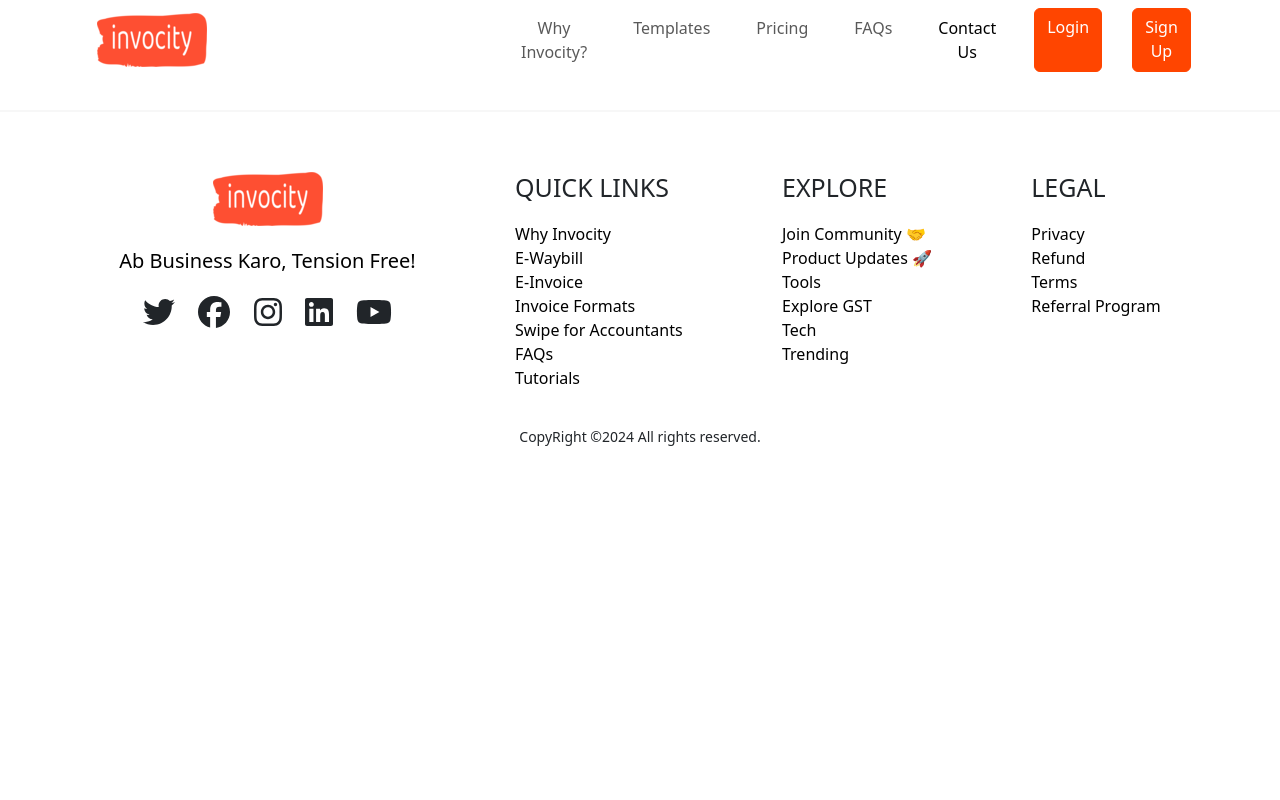
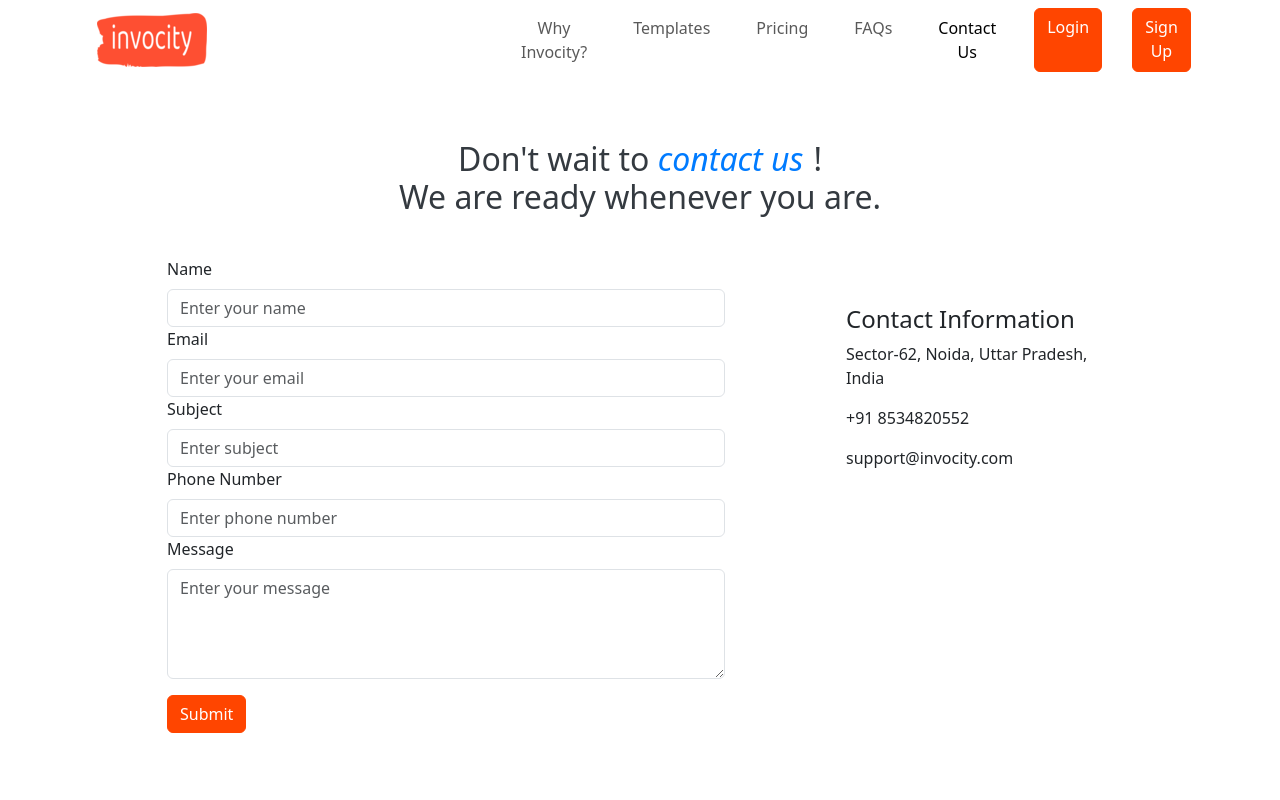
Before and after one commit to avishala8/invocity, a React (Create React App) app in the folder invocity_frontend/: page /contactus in a window 1280 px wide. Shown: the top 800 px of the page. Built offline with nearby package versions, Linux system fonts and the light colour scheme.

Commit message:
contact page added

```diff
--- a/invocity_frontend/package.json
+++ b/invocity_frontend/package.json
@@ -3,6 +3,7 @@
   "version": "0.1.0",
   "private": true,
   "dependencies": {
+    "@fortawesome/fontawesome-free": "^6.6.0",
     "@fortawesome/fontawesome-svg-core": "^6.6.0",
     "@fortawesome/free-brands-svg-icons": "^6.6.0",
     "@fortawesome/free-solid-svg-icons": "^6.6.0",
--- a/invocity_frontend/src/App.js
+++ b/invocity_frontend/src/App.js
@@ -7,6 +7,7 @@
 import { BrowserRouter, Routes, Route } from "react-router-dom";
 import "bootstrap/dist/css/bootstrap.css";
 import FAQSection from "./components/FAQSection";
+import ContactUs from "./components/ContactUs";
 
 function App() {
   return (
@@ -17,6 +18,7 @@
         <Route path="/aboutus" element={<Aboutus />} />
         <Route path="/templates" element={<Templates />} />
         <Route path="/FAQs" element={<FAQSection />} />
+        <Route path="/contactus" element={<ContactUs />} />
       </Routes>
       <Footer />
     </BrowserRouter>
--- a/invocity_frontend/src/assets/styles/custom.css
+++ b/invocity_frontend/src/assets/styles/custom.css
@@ -102,6 +102,8 @@
   justify-content: space-evenly;
   width: 100%;
   font-size: xx-large;
+  background-color: white;
+  color: rgb(29, 27, 27);
 }
 .logo-container {
   display: flex;
@@ -145,8 +147,7 @@
   flex-direction: column;
   align-items: center;
   justify-content: center;
-
-  margin-top: 05rem;
+  margin-top: 4rem;
   margin-bottom: 5rem;
 }
 .home-container-inner {
@@ -188,3 +189,28 @@
   border-radius: 5px;
   border-top: none;
 }
+/* Contact Us  */
+
+.contact-us-section {
+  padding: 60px 0;
+}
+
+.section-title {
+  text-align: center;
+  margin-bottom: 40px;
+  font-size: 2rem;
+  color: #343a40;
+}
+.submit-button-contactus {
+  margin-top: 1rem;
+}
+
+i {
+  margin-right: 10px;
+  color: #007bff;
+}
+.contactForm {
+  display: flex;
+  flex-direction: row;
+  justify-content: space-evenly;
+}
--- /dev/null
+++ b/invocity_frontend/src/components/ContactUs.jsx
@@ -0,0 +1,64 @@
+import React from "react";
+import { Container, Row, Col, Form, Button } from "react-bootstrap";
+
+const ContactUs = () => {
+  return (
+    <Container className="contact-us-section">
+      <h3 className="section-title">
+        Don't wait to <i className="fas fa-map-marker-alt">contact us</i>!{" "}
+        <br /> We are ready whenever you are.
+      </h3>
+      <Row className="contactForm">
+        <Col md={6}>
+          <Form>
+            <Form.Group controlId="formName">
+              <Form.Label>Name</Form.Label>
+              <Form.Control type="text" placeholder="Enter your name" />
+            </Form.Group>
+
+            <Form.Group controlId="formEmail">
+              <Form.Label>Email</Form.Label>
+              <Form.Control type="email" placeholder="Enter your email" />
+            </Form.Group>
+
+            <Form.Group controlId="formSubject">
+              <Form.Label>Subject</Form.Label>
+              <Form.Control type="text" placeholder="Enter subject" />
+            </Form.Group>
+            <Form.Group controlId="formPhone">
+              <Form.Label>Phone Number</Form.Label>
+              <Form.Control type="text" placeholder="Enter phone number" />
+            </Form.Group>
+            <Form.Group controlId="formMessage">
+              <Form.Label>Message</Form.Label>
+              <Form.Control
+                as="textarea"
+                rows={4}
+                placeholder="Enter your message"
+              />
+            </Form.Group>
+
+            <Button
+              variant="primary"
+              type="submit"
+              className="submit-button-contactus"
+            >
+              Submit
+            </Button>
+          </Form>
+        </Col>
+
+        <Col md={3} className="py-5">
+          <div className="contact-info">
+            <h4>Contact Information</h4>
+            <p>Sector-62, Noida, Uttar Pradesh, India</p>
+            <p>+91 8534820552</p>
+            <p>support@invocity.com</p>
+          </div>
+        </Col>
+      </Row>
+    </Container>
+  );
+};
+
+export default ContactUs;
--- a/invocity_frontend/src/components/Footer.jsx
+++ b/invocity_frontend/src/components/Footer.jsx
@@ -2,7 +2,7 @@
 import { Link } from "react-router-dom";
 import { FontAwesomeIcon } from "@fortawesome/react-fontawesome";
 import {
-  faTwitter,
+  faXTwitter,
   faFacebook,
   faInstagram,
   faLinkedin,
@@ -19,7 +19,7 @@
           <img src={logo} alt="Invocity" />
           <p className="tagline">Ab Business Karo, Tension Free!</p>
           <div className="social-icons">
-            <FontAwesomeIcon icon={faTwitter} />
+            <FontAwesomeIcon icon={faXTwitter} />
             <FontAwesomeIcon icon={faFacebook} />
             <FontAwesomeIcon icon={faInstagram} />
             <FontAwesomeIcon icon={faLinkedin} />
@@ -132,7 +132,8 @@
       </div>
 
       <div className="footer-bottom">
-        CopyRight &copy;{new Date().getFullYear()} All rights reserved.
+        &copy; {new Date().getFullYear()} Invocity Private Limited. All rights
+        reserved.
       </div>
     </footer>
   );
```
Also changed, not shown: 1 other file (tests, documents, lock files or other folders).
